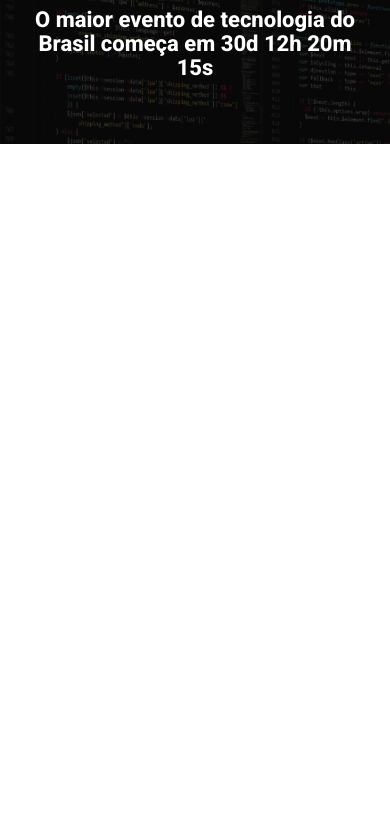
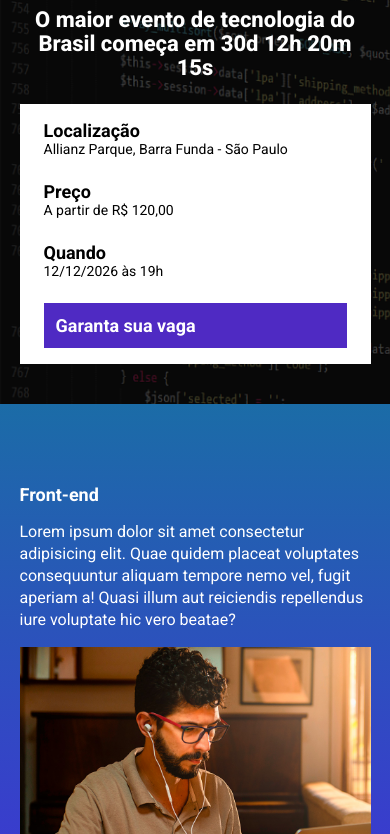
Before and after one commit to Synndm/ebac_tech_talks, a website built with Parcel: page src/index.html in a window 390 px wide. Shown: the part 80-914 px from the top of the page. Before the commit the page ends 844 px from the top, so only its background shows below. Built offline with nearby package versions, Linux system fonts and the light colour scheme.

Commit message:
adicionando cta no hero e seção event

```diff
--- a/src/index.html
+++ b/src/index.html
@@ -16,8 +16,39 @@
             <p class="hero__text">
                 O maior evento de tecnologia do Brasil começa em 30d 12h 20m 15s
             </p>
+            <div class="infos-bar">
+                <ul class="infos-bar__infos">
+                    <li class="infos-bar__infos__item">
+                        <b>Localização</b>
+                        Allianz Parque, Barra Funda - São Paulo
+                    </li>
+                    <li class="infos-bar__infos__item">
+                        <b>Preço</b>
+                        A partir de R$ 120,00
+                    </li>
+                    <li class="infos-bar__infos__item">
+                        <b>Quando</b>
+                        12/12/2026 às 19h
+                    </li>
+                </ul>
+                <a href="#" class="button button--primary">
+                    Garanta sua vaga
+                </a>
+            </div>
         </div>
     </header>
+
+    <section class="event">
+        <div class="container">
+            <div class="event__details">
+                <h2 class="event__details__title">Front-end</h2>
+                <p class="event__details__description">
+                    Lorem ipsum dolor sit amet consectetur adipisicing elit. Quae quidem placeat voluptates consequuntur aliquam tempore nemo vel, fugit aperiam a! Quasi illum aut reiciendis repellendus iure voluptate hic vero beatae?
+                </p>
+            </div>
+            <img class="event__image" src="./images/frontend.png" alt="front-end">
+        </div>
+    </section>
 
     <script src="./scripts/main.js"></script>
 </body>
--- /dev/null
+++ b/src/styles/_event.scss
@@ -0,0 +1,42 @@
+.event {
+    padding: 80px 0;
+    background-image: linear-gradient(#1b6ca7, #442bdb);
+
+    .container {
+        display: flex;
+    }
+
+    &__image {
+        max-width: 360px;
+    }
+
+    &__details {
+        margin-right: 40px;
+
+        &__title {
+            font-size: 18px;
+            font-weight: bold;
+            margin-bottom: 16px;
+        }
+
+        &__description {
+            line-height: 22px;
+        }
+    }
+
+    @media (max-width: 640px) {
+
+        .container {
+            display: block;
+        }
+        &__image {
+            width: 100%;
+        }
+
+        &__details {
+            margin-right: 0;
+            margin-bottom: 16px;
+        }
+    }
+
+}
--- /dev/null
+++ b/src/styles/componentes/_button.scss
@@ -0,0 +1,24 @@
+.button {
+    padding: 12px;
+    font-size: 18px;
+    font-weight: bold;
+    text-decoration: none;
+    text-align: center;
+    white-space: nowrap;
+
+    &--primary {
+        color: #fff;
+        background-color: #4f2ac3;
+    }
+
+    @media (max-width: 640px) {
+        display: flex;
+        width: 100%;
+        align-items: center;
+    }
+
+    @media (max-width: 1024px) {
+        display: flex;
+        align-items: center;
+    }
+}
--- /dev/null
+++ b/src/styles/componentes/_infos_bar.scss
@@ -0,0 +1,40 @@
+.infos-bar {
+    padding: 16px 24px;
+    background-color: #fff;
+    display: flex;
+    justify-content: space-between;
+
+    &__infos {
+        display: flex;
+        gap: 40px;
+
+        &__item {
+            font-size: 14px;
+            color: #000;
+
+            b {
+                color: #000;
+                font-size: 18px;
+                display: block;
+            }
+        }
+    }
+
+    @media (max-width: 640px) {
+        display: block;
+
+        &__infos {
+            display: block;
+
+            &__item {
+                margin-bottom: 24px;
+            }
+        }
+    }
+
+    @media (max-width: 1024px) {
+        &__infos {
+            gap: 16px;
+    }
+}
+}
--- a/src/styles/main.scss
+++ b/src/styles/main.scss
@@ -1,4 +1,7 @@
 @use 'hero';
+@use 'componentes/infos_bar';
+@use 'componentes/button';
+@use 'event';
 
 * {
     margin: 0;
@@ -6,6 +9,7 @@
     box-sizing: border-box;
     font-family: roboto, sans-serif;
     color: #fff;
+    list-style: none;
 }
 
 .container {
```
